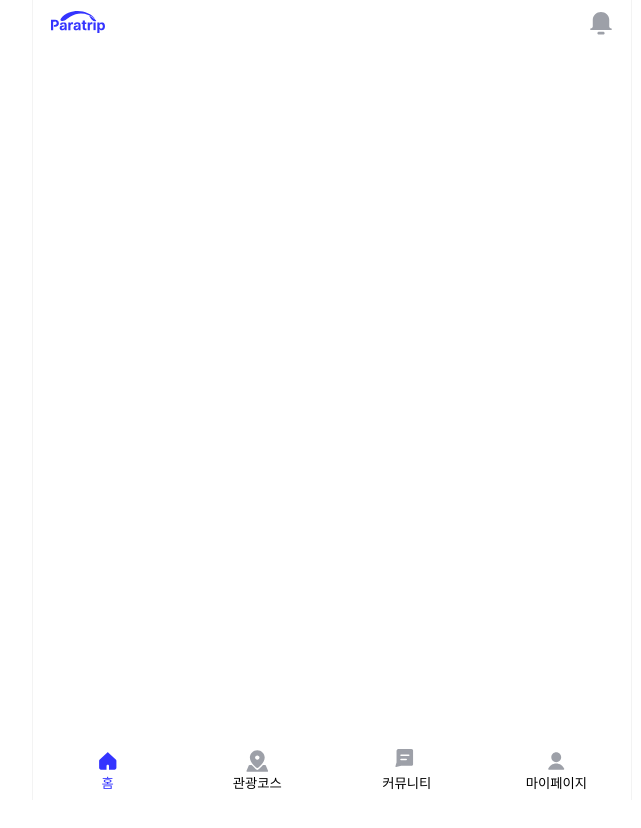
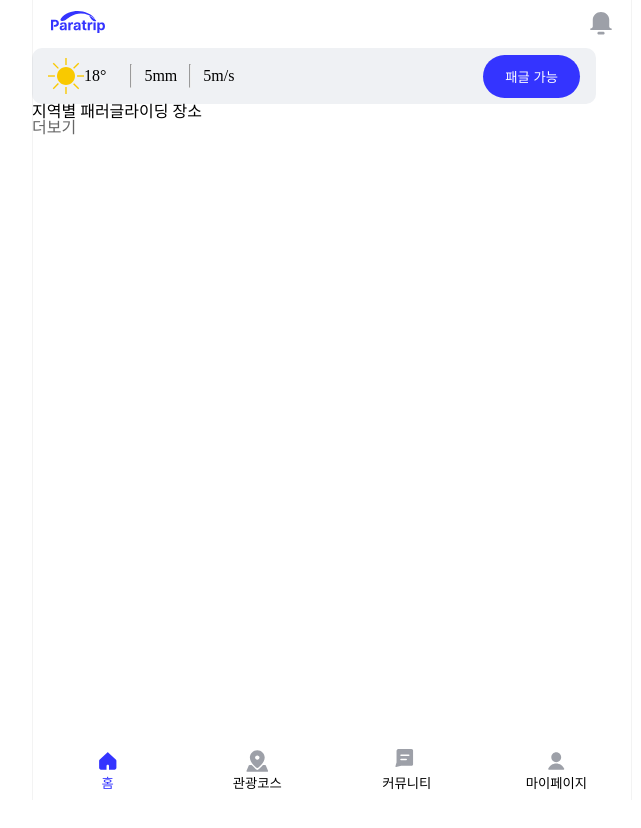
Before and after one commit to paratrip/client, a React (Vite) app: page / in a window 1280 px wide. Shown: the top 828 px of the page, without its empty margins (308-949 px from the left). Built offline with nearby package versions, Linux system fonts and the light colour scheme.

Commit message:
STYLE. 날씨 헤더

```diff
--- a/src/index.css
+++ b/src/index.css
@@ -151,6 +151,7 @@ a {
   --Gray-Scale-gray9: #3b3f4a;
 
   --Secondary-secondary: #d4ff5e;
+  --primary-primary: #3434ff;
 }
 
 button {
--- a/src/pages/home/Home.tsx
+++ /dev/null
@@ -1,5 +0,0 @@
-import react from '@assets/icons/heart_s.svg';
-
-export default function Home() {
-  return <></>;
-}
--- /dev/null
+++ b/src/pages/home/index.tsx
@@ -0,0 +1,43 @@
+import sun from '@assets/icons/sun.svg';
+import Button from '@components/ui/button';
+
+import style from './style.module.css';
+import { Link } from 'react-router-dom';
+
+export default function Home() {
+  return (
+    <>
+      <nav className={style.nav}>
+        <section className={style.nav__left}>
+          <div className={style['left__container-icon']}>
+            <img src={sun} alt='' />
+            <span>18°</span>
+          </div>
+
+          <hr />
+
+          <div className={style.left__container}>
+            <p>5mm</p>
+          </div>
+
+          <hr />
+
+          <div className={style.left__container}>
+            <p>5m/s</p>
+          </div>
+        </section>
+        <section>
+          <Button>패글 가능</Button>
+        </section>
+      </nav>
+
+      <main>
+        <section>
+          <h1>지역별 패러글라이딩 장소</h1>
+
+          <Link to='/'>더보기</Link>
+        </section>
+      </main>
+    </>
+  );
+}
--- /dev/null
+++ b/src/pages/home/style.module.css
@@ -0,0 +1,37 @@
+.nav {
+  display: flex;
+  justify-content: space-between;
+  align-items: center;
+  background-color: var(--Gray-Scale-gray2);
+  padding: 16px;
+  width: 564px;
+  height: 56px;
+  border-radius: 10px;
+}
+
+.nav__left {
+  display: flex;
+  justify-content: center;
+  align-items: center;
+}
+
+.nav__left hr {
+  width: 1px;
+  height: 24px;
+  background-color: var(--Gray-Scale-gray1);
+  margin: 0 12px;
+}
+
+.left__container-icon {
+  display: flex;
+  justify-content: center;
+  align-items: center;
+  margin-right: 12px;
+}
+
+.nav button {
+  background-color: var(--primary-primary);
+  color: #fff;
+  border: none;
+  cursor: pointer;
+}
--- a/src/routes/routes.tsx
+++ b/src/routes/routes.tsx
@@ -3,7 +3,7 @@ import { createBrowserRouter } from 'react-router-dom';
 import { AUTH_ROUTES, COMMUNITY_ROUTES, TOUR_COURSE_ROUTES } from './path';
 
 import Layout from '@components/layouts/layout';
-import Home from '@pages/home/Home';
+import Home from '@pages/home';
 
 export const routes = createBrowserRouter([
   ...AUTH_ROUTES,
```
Also changed, not shown: src/routes/path/home-routes.tsx (added, +11 -0 lines), src/assets/icons/sun.svg (added).
